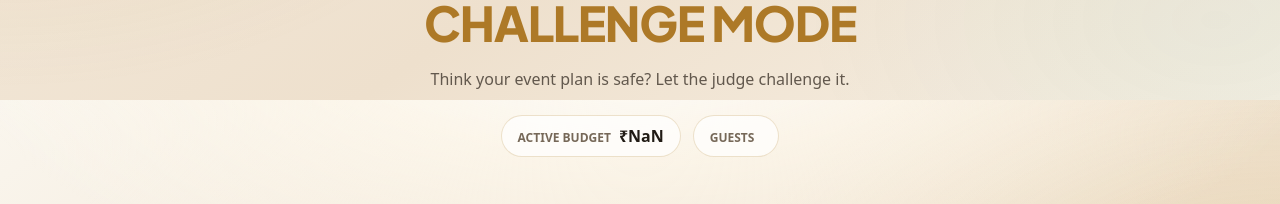
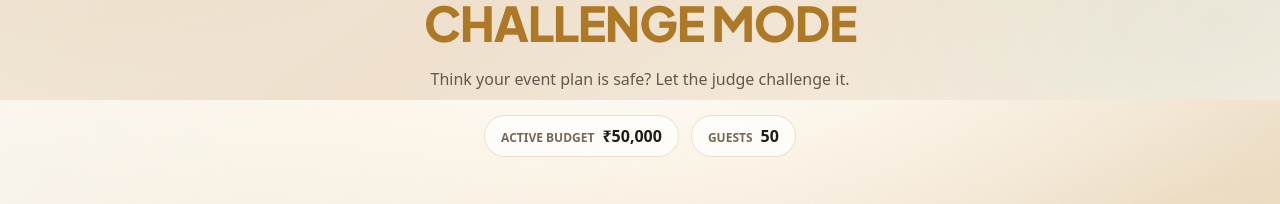
Before and after one commit to aivisionstudio2821-dot/eventbudget, a React (Vite) app: page / in a window 1280 px wide. Shown: the part 11100-11304 px from the top of the page. Built offline with nearby package versions, Linux system fonts and the light colour scheme.

Commit message:
Reset challenge for new events

```diff
--- a/src/App.tsx
+++ b/src/App.tsx
@@ -574,7 +574,13 @@ export const App: React.FC = () => {
         onLoadDemo={handleLoadDemo}
       />
       <EventPreview />
-      <ChallengeMode />
+      <ChallengeMode  budget={event?.totalBudget ?? 50000}
+  guestCount={event?.guestCount ?? 50}
+  eventKey={
+    event
+      ? `${event.eventType}-${event.totalBudget}-${event.guestCount}-${event.priority}`
+      : 'demo'
+  } />
       <TeamSection />
     </div>
   );
```
